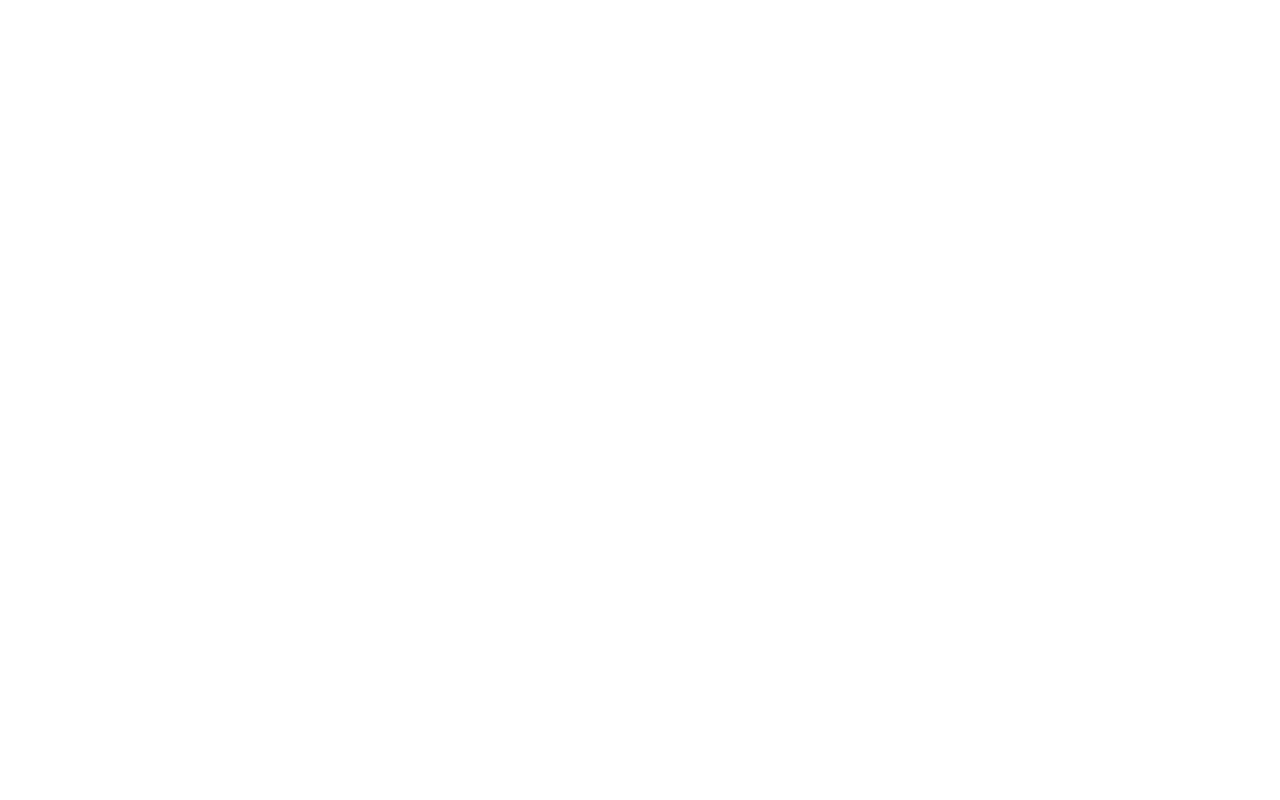
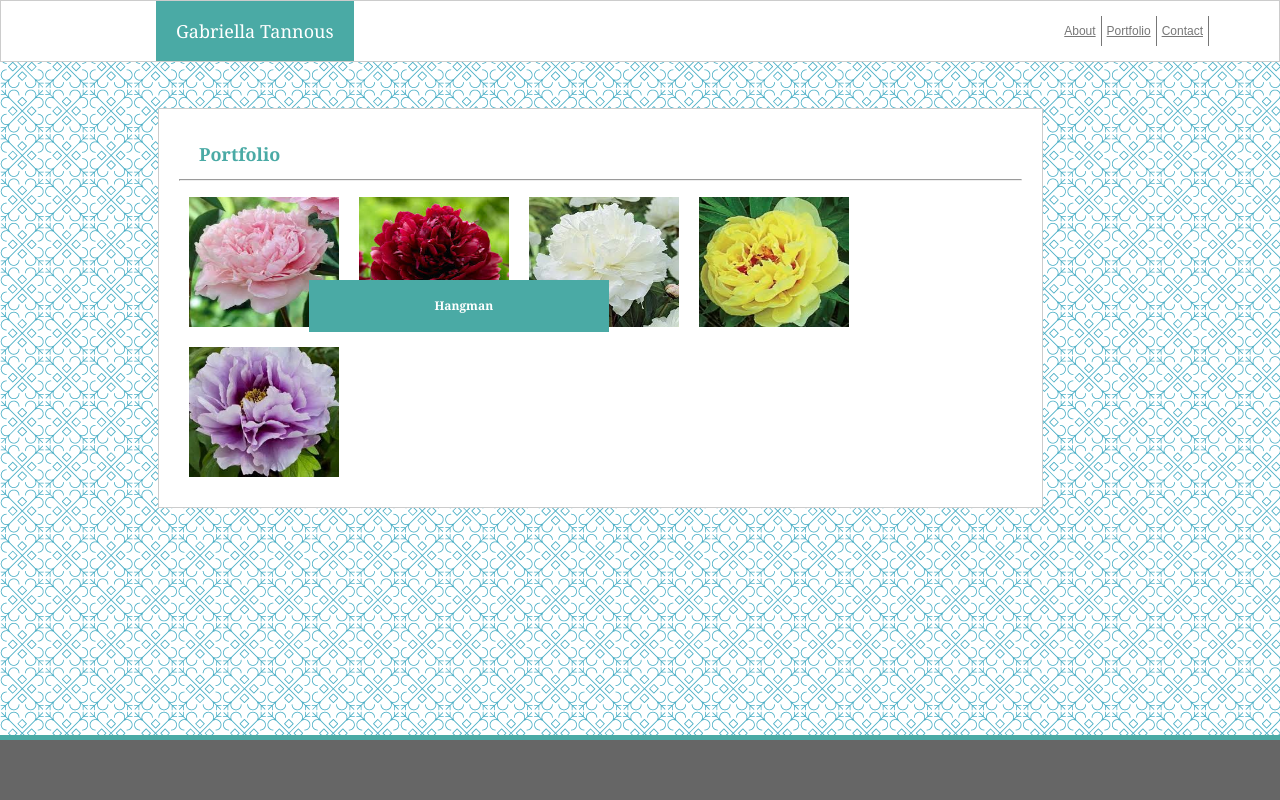
Before and after one commit to gtannous16/Basic-Portfolio, a plain HTML site: page portfolio.html in a window 1280 px wide. Drawn offline with Linux system fonts and the light colour scheme; files whose address does not match are found by name.

Commit message:
added images to assets, also added to contact, and portfolio page, also I can't stand the text boxes in the portfolio page

```diff
--- a/assets/css/style.css
+++ b/assets/css/style.css
@@ -12,18 +12,28 @@ h1 {color: #4aaaa5;
     font-family: Georgia, 'Times New Roman', Times, serif;
 }
 
+h4 {color:#ffffff;
+  background-color: #4aaaa5;
+  margin-left: 10px ;
+  font-family: Georgia, 'Times New Roman', Times, serif;
+  text-align: center;
+}
+
 header {
     position:fixed;
     width:100%;
     left: 0;
     top: 0;
-    padding: 30px;
     background: #ffffff;
     border: 1px solid #cccccc;
   }
 
+
+
   #name {
-      position: absolute; left: 150px; top: 0px;
+      float: left;
+      left: 155px;
+      position: relative;
       Padding:20px;
       background: #4aaaa5;
       font-family: Georgia, 'Times New Roman', Times, serif;
@@ -31,21 +41,55 @@ header {
       color: white;
 
   }
+  a {
+    color: #777777
+  }
+
+ li {
+   padding: 5px;
+   float: left;
+   border-right: .10px solid #777777;
+   list-style:none;
+ }
+  nav {
+    float: right;
+    position: relative;
+    top: 15px;
+    right: 70px;
+    font-size: 12px;
+    font-family: Arial, Helvetica, sans-serif;
+  }
+
+  #contact {
+    float: left;
+    border-right:
+  }
+
   img {
       float: left;
       padding: 10px;
     }
+
   #about {
-    position: absolute; left:150px; top:150px;
+    position: relative;
+    left:150px;
+    top:100px;
     width: 70%;
-    padding:40px;
+    padding:20px;
     border: 1px solid #cccccc;
     overflow: auto;
     clear: both;
     color: #777777;
     background: #ffffff;
   }
+#hangman {
+  position: fixed;
+  width:23.4%;
+  top: 280px;
+  padding: .1px;
+  background-color: #4aaaa5
 
+}
   footer {
     position:fixed;
     left: 0;
@@ -56,3 +100,8 @@ header {
     clear: both;
     background: #666666;
   }
+  .container{
+    position: absolute;
+    left: 150px;
+    top: 150px;
+  }
--- a/portfolio.html
+++ b/portfolio.html
@@ -7,4 +7,50 @@
         <link rel="stylesheet" href="assets//css/style.css">
     </head>
 
+    <body background="assets/images/morocco.png">
+        <header>
+            <section id="name">
+                Gabriella Tannous
+            </section>
+            <nav>
+                <li><a href="index.html">About</a></li>
+
+                <li><a href="portfolio.html">Portfolio</a></li>
+              <div id="contact">
+                <li><a  href="contact.html"> Contact</a></li> </div>
+            </nav>
+        </header>
+
+
+
+       <section id="about">
+           <h1>Portfolio</h1>
+        <hr>
+        <div class="container">
+        <section id="hangman">
+            <h4>Hangman</h4>
+            </section>
+        </div>
+        <img src="assets/images/flower1.jpeg" width="170" height="150">
+
+        <div>
+            <img src="assets/images/flower2.jpeg" width="170" height="150">
+        </div>
+        <div>
+            <img src="assets/images/flower3.jpeg" width="170" height="150">
+        </div>
+        <div>
+            <img src="assets/images/flower4.jpeg" width="170" height="150">
+        </div>
+        <div>
+            <img src="assets/images/flower5.jpeg" width="170" height="150">
+        </div>
+    </div>
+    </section>
+    </body>
+
+
+        <footer></footer>
+
+    </Body>
 </html>
```
Also changed, not shown: contact.html (+30 -0 lines), index.html (+19 -12 lines), assets/images/flower1.jpeg (added), assets/images/flower2.jpeg (added), assets/images/flower3.jpeg (added), assets/images/flower4.jpeg (added), assets/images/flower5.jpeg (added).
